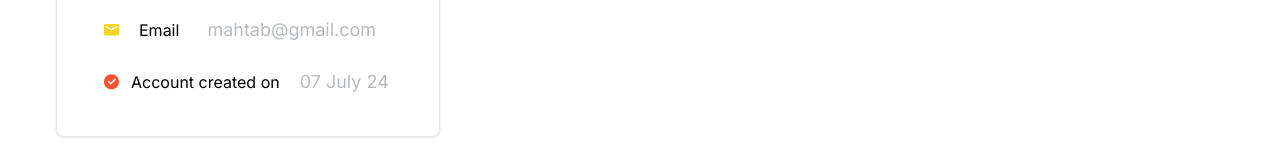
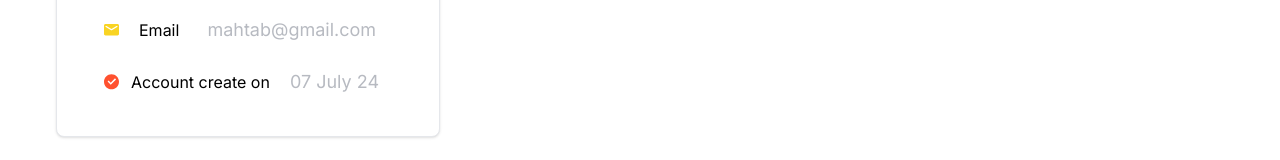
Before and after one commit to Ghosting-Tech/ridhi_suman_fabrics, a Next.js app: page /profile in a window 1280 px wide. Shown: the part 405-565 px from the top of the page. Built offline with nearby package versions, Linux system fonts and the light colour scheme.

Commit message:
syncing changes

```diff
--- a/components/layout/profile/ProfileSection.js
+++ b/components/layout/profile/ProfileSection.js
@@ -93,7 +93,7 @@ const ProfileSection = ({data}) => {
           </label>
           <label className="input input-bordered flex items-center gap-3 flex-nowrap">
             <Image src="/icon/account.svg" width={15} height={15} alt="Account" />
-            <span className="text-base whitespace-nowrap ">Account created on</span>
+            <span className="text-base whitespace-nowrap ">Account create on</span>
             <span className="ml-2 text-lg text-[#b7bac1]">{data.account}</span>
           </label>
         </div>
```
